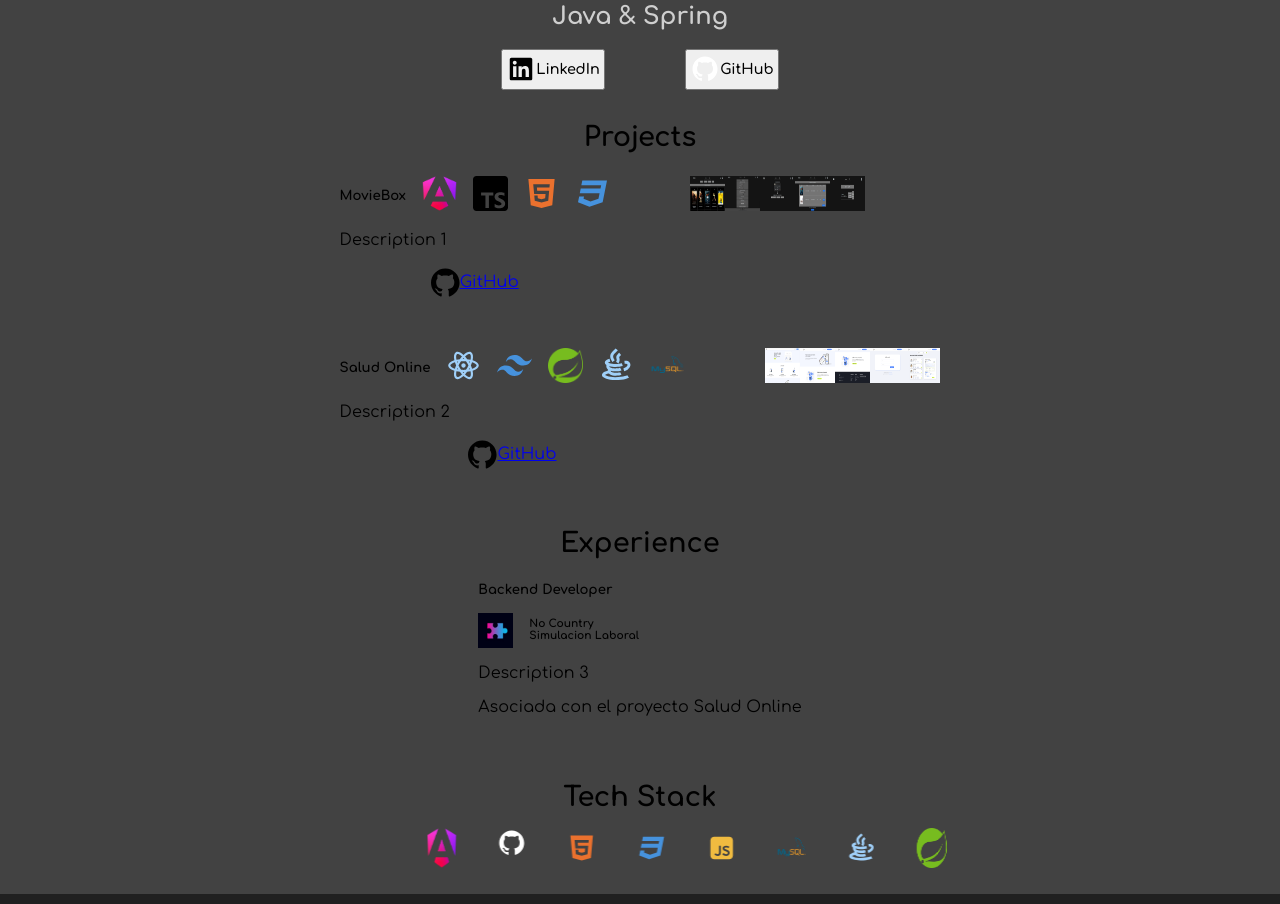
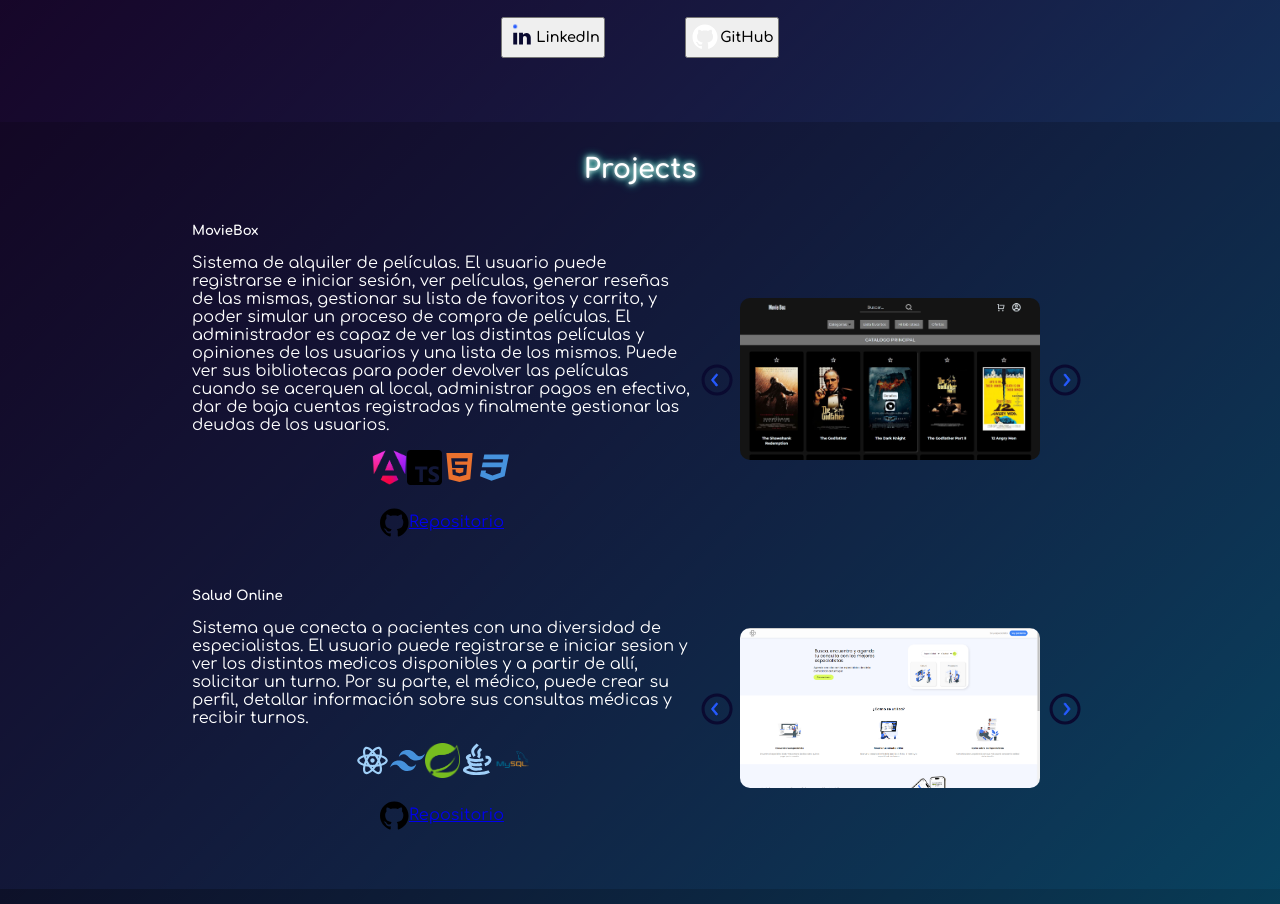
Before and after one commit to Lautaro-Ruiz/Portfolio, an Angular app: page / in a window 1280 px wide. Shown: the part 286-1190 px from the top of the page. Built offline with nearby package versions, Linux system fonts and the light colour scheme.

Commit message:
style: definiendo el color de fondo de navbar y footer y otro para el menu principal

```diff
--- a/src/app/app.component.css
+++ b/src/app/app.component.css
@@ -0,0 +1,10 @@
+main{
+    background: linear-gradient(135deg, #6a0dad, #00ccff); /* Violeta a celeste */
+    color: white;
+}
+
+header {
+    background: linear-gradient(135deg, #1a001f, #002b4d); /* Degradado violeta a azul oscuro */
+    color: white;
+    box-shadow: 0px 2px 10px rgba(0, 0, 0, 0.5);
+}
--- a/src/app/components/experience/experience/experience.component.css
+++ b/src/app/components/experience/experience/experience.component.css
@@ -4,8 +4,9 @@
 
 .box-experiences{
     display: grid;
-    margin-block: 2rem;
     justify-content: center;
+    background: linear-gradient(135deg, rgba(0, 0, 0, 0.8), rgba(0, 0, 0, 0.6));
+    padding-block: 2rem;
 }
 
 .box-title{
@@ -14,6 +15,10 @@
 }
 
 .title{
+    color: white;
+    text-shadow: 0 0 5px #fff, 0 0 10px #00ffcc;
+    margin-bottom: 15px;
+    text-align: center;
     font-size: 1.7rem;
 }
 
--- a/src/app/components/experience/experience/experience.component.html
+++ b/src/app/components/experience/experience/experience.component.html
@@ -15,7 +15,11 @@
                 </div>
             </div>
             <div class="box-description">
-                <p>Description 3</p>
+                <p>Desarrollo de sistema para conectar médicos con pacientes</p>
+                <p>Realización de tareas con Spring Boot y Spring Security</p>
+                <p>Uso de JWT</p>
+                <p>Gestión de base de datos relacional en MySQL</p>
+                <p>Comunicación efectiva en equipo entre varios roles y un Team Leader</p>
             </div>
             <div class="box-proyecto-asociado">
                 <p>Asociada con el proyecto Salud Online</p>
--- a/src/app/components/footer/footer.component.css
+++ b/src/app/components/footer/footer.component.css
@@ -3,7 +3,7 @@
 }
 
 .box-footer{
-    background-color: rgb(32, 32, 32);
+    background: linear-gradient(135deg,  #002b4d, #2a0032); /* Degradado violeta a azul oscuro */
     padding: 0.5rem;
     display: flex;
     align-items: center;
--- a/src/app/components/introduction-section/introduction-section.component.css
+++ b/src/app/components/introduction-section/introduction-section.component.css
@@ -5,8 +5,8 @@
 .box-introduction-section{
     display: grid;
     justify-content: center;
-    margin-top: 4rem;
-    margin-bottom: 2rem;
+    background: linear-gradient(135deg, rgba(0, 0, 0, 0.8), rgba(0, 0, 0, 0.6));
+    padding-block: 4rem;
 }
 
 .introduction{
--- a/src/app/components/introduction-section/introduction-section.component.html
+++ b/src/app/components/introduction-section/introduction-section.component.html
@@ -6,8 +6,9 @@
     </section>
     <section class="box-redes">
         <button class="button linkedIn">
-            <svg xmlns="http://www.w3.org/2000/svg" class="svg" viewBox="0 0 24 24" fill="currentColor">
-                <path d="M18.3362 18.339H15.6707V14.1622C15.6707 13.1662 15.6505 11.8845 14.2817 11.8845C12.892 11.8845 12.6797 12.9683 12.6797 14.0887V18.339H10.0142V9.75H12.5747V10.9207H12.6092C12.967 10.2457 13.837 9.53325 15.1367 9.53325C17.8375 9.53325 18.337 11.3108 18.337 13.6245V18.339H18.3362ZM7.00373 8.57475C6.14573 8.57475 5.45648 7.88025 5.45648 7.026C5.45648 6.1725 6.14648 5.47875 7.00373 5.47875C7.85873 5.47875 8.55173 6.1725 8.55173 7.026C8.55173 7.88025 7.85798 8.57475 7.00373 8.57475ZM8.34023 18.339H5.66723V9.75H8.34023V18.339ZM19.6697 3H4.32923C3.59498 3 3.00098 3.5805 3.00098 4.29675V19.7033C3.00098 20.4202 3.59498 21 4.32923 21H19.6675C20.401 21 21.001 20.4202 21.001 19.7033V4.29675C21.001 3.5805 20.401 3 19.6675 3H19.6697Z"></path>
+            <svg viewBox="0 0 24 24" xmlns="http://www.w3.org/2000/svg" width="30" height="30" fill="none">
+                <style>@keyframes linkedin{0%{transform:translateY(-4px);animation-timing-function:ease-in;opacity:1}24%{opacity:1}40%,65%{transform:translateY(-4px);animation-timing-function:ease-in}82%{transform:translateY(-3px);animation-timing-function:ease-in}93%{transform:translateY(-1px);animation-timing-function:ease-in}25%,55%,75%,87%{transform:translateY(0);animation-timing-function:ease-out}to{transform:translateY(0);animation-timing-function:ease-out;opacity:1}}</style>
+                <path fill="#265BFF" d="M7.361 7.111a1.556 1.556 0 110-3.111 1.556 1.556 0 010 3.111z" style="animation:linkedin 2s infinite both cubic-bezier(1,-.08,0,1.12)"/><path fill="#0A0A30" d="M10.473 18h3.11v-5.25a1.411 1.411 0 011.364-1.512 1.762 1.762 0 011.748 1.512V18h3.11v-5.639a3.5 3.5 0 00-3.48-3.51 3.592 3.592 0 00-2.741 1.371V8.667h-3.111V18zm-4.667 0h3.111V8.667H5.806V18z"/>
             </svg>
             <p>LinkedIn</p>
         </button>
--- a/src/app/components/navbar/navbar/navbar.component.css
+++ b/src/app/components/navbar/navbar/navbar.component.css
@@ -1,5 +1,5 @@
 .box-navbar{
-    margin-block: 2rem;
+
 }
 
 .box-buttons{
--- a/src/app/components/projects/projects.component.css
+++ b/src/app/components/projects/projects.component.css
@@ -4,8 +4,9 @@
 
 .box-projects{
     display: grid;
-    margin-block: 2rem;
     justify-content: center;
+    background: linear-gradient(135deg, rgba(0, 0, 0, 0.8), rgba(0, 0, 0, 0.6));
+    padding-block: 2rem;
 }
 
 .box-title{
@@ -14,6 +15,10 @@
 }
 
 .title{
+    color: white;
+    text-shadow: 0 0 5px #fff, 0 0 10px #00ffcc;
+    margin-bottom: 15px;
+    text-align: center;
     font-size: 1.7rem;
 }
 
@@ -22,20 +27,18 @@
     display: flex;
 }
 
-.box-name-images{
+.box-name{
     display: flex;
     align-items: center;
 }
 
-.box-technologies-images{
-    margin-left: 1rem;
+.box-description{
+    margin-top: 1rem;
+    max-width: 500px;
 }
 
-.box-description{
-    margin-top: 1rem;
-}
-
-.box-link-github{
+.box-technologies,
+.box-github{
     display: flex;
     margin-top: 1rem;
     justify-content: center;
@@ -48,15 +51,25 @@
     align-items: center;
 }
 
-.box-project-images{
-    margin-left: 5rem;
+.box-project-images {
     display: flex;
+    align-items: center;
     justify-content: center;
+    position: relative;
 }
 
+.project-images img {
+    max-width: 100%;
+    height: auto;
+    border-radius: 10px;
+}
 
-
-
+.next, .before {
+    background-color: transparent;
+    cursor: pointer;
+    border-radius: 5px;
+    border: none;
+}
 
 .highlight {
     color: red;
--- a/src/app/components/projects/projects.component.html
+++ b/src/app/components/projects/projects.component.html
@@ -5,29 +5,50 @@
     <section class="projects" *ngFor="let project of projects">
         <div class="project">
             <div>
-                <div class="box-name-images">
+                <div class="box-name">
                     <h5 class="project-name"> {{project.name}} </h5>
-                    <div class="box-technologies-images" *ngFor="let technologieImage of project.technologiesImages">
-                        <img src="/{{technologieImage}}" width="35" height="35" alt="technologie">
-                    </div>
                 </div>
                 <div class="box-description">
                     <p [innerHTML]="highlightWord(project.description, 'usuario')"></p>
                 </div>
-                <div class="box-link-github">
+                <div class="box-technologies">
+                    <div *ngFor="let technologieImage of project.technologiesImages">
+                        <img src="/{{technologieImage}}" class="technologie-image" width="35" height="35" alt="technologie">
+                    </div>
+                </div>
+                <div class="box-github">
                     <a href="https://github.com/Lautaro-Ruiz" class="link github" target="_blank" rel="noopener">
                         <svg width="29" height="35" class="space" viewBox="0 0 25 24" xmlns="http://www.w3.org/2000/svg" alt="Github">
                             <path d="M12.3047 0C5.50634 0 0 5.50942 0 12.3047C0 17.7423 3.52529 22.3535 8.41332 23.9787C9.02856 24.0946 9.25414 23.7142 9.25414 23.3871C9.25414 23.0949 9.24389 22.3207 9.23876 21.2953C5.81601 22.0377 5.09414 19.6444 5.09414 19.6444C4.53427 18.2243 3.72524 17.8449 3.72524 17.8449C2.61064 17.082 3.81137 17.0973 3.81137 17.0973C5.04697 17.1835 5.69604 18.3647 5.69604 18.3647C6.79321 20.2463 8.57636 19.7029 9.27978 19.3881C9.39052 18.5924 9.70736 18.0499 10.0591 17.7423C7.32641 17.4347 4.45429 16.3765 4.45429 11.6618C4.45429 10.3185 4.9311 9.22133 5.72065 8.36C5.58222 8.04931 5.16694 6.79833 5.82831 5.10337C5.82831 5.10337 6.85883 4.77319 9.2121 6.36459C10.1965 6.09082 11.2424 5.95546 12.2883 5.94931C13.3342 5.95546 14.3801 6.09082 15.3644 6.36459C17.7023 4.77319 18.7328 5.10337 18.7328 5.10337C19.3942 6.79833 18.9789 8.04931 18.8559 8.36C19.6403 9.22133 20.1171 10.3185 20.1171 11.6618C20.1171 16.3888 17.2409 17.4296 14.5031 17.7321C14.9338 18.1012 15.3337 18.8559 15.3337 20.0084C15.3337 21.6552 15.3183 22.978 15.3183 23.3779C15.3183 23.7009 15.5336 24.0854 16.1642 23.9623C21.0871 22.3484 24.6094 17.7341 24.6094 12.3047C24.6094 5.50942 19.0999 0 12.3047 0Z"/>
                         </svg>
-                        <p>GitHub</p>
+                        <p>Repositorio</p>
                     </a>
                 </div>
             </div>
             <div class="box-project-images">
-                <div class="project-images" *ngFor="let projectImage of project.projectImages">
-                    <img src="{{projectImage}}" width="35" height="35" alt="projectImage">
+                <button class="before" (click)="previousImage(project)">
+                    <svg viewBox="0 0 24 24"  xmlns="http://www.w3.org/2000/svg" width="48" height="48" fill="none">
+                        <style>@keyframes slide-12{to{transform:translateX(-1px)}}</style><rect width="14" height="14" x="5.523" y="5" stroke="#0A0A30" stroke-width="1.5" rx="7"/>
+                        <path fill="#265BFF" stroke="#265BFF" stroke-linecap="round" stroke-width=".4" d="M13.012 14.846a.429.429 0 00.659-.549L11.757 12l1.914-2.297a.429.429 0 10-.659-.549l-2.138 2.566a.428.428 0 000 .56l2.138 2.566z" style="animation:slide-12 1s infinite alternate both cubic-bezier(1,-.01,0,.98)"/>
+                    </svg>
+                </button>
+
+                <div class="project-images">
+                  <img
+                    [src]="project.projectImages[project.currentImageIndex]"
+                    width="300"
+                    height="200"
+                    alt="projectImage"
+                  >
                 </div>
-            </div>
+
+                <button class="next" (click)="nextImage(project)">
+                    <svg viewBox="0 0 24 24"  xmlns="http://www.w3.org/2000/svg" width="48" height="48" fill="none">
+                        <style>@keyframes slide-15{to{transform:translateX(1px)}}</style><rect width="14" height="14" x="5.523" y="5" stroke="#0A0A30" stroke-width="1.5" rx="7"/>
+                        <path fill="#265BFF" stroke="#265BFF" stroke-linecap="round" stroke-width=".4" d="M11.781 9.154a.429.429 0 00-.659.549L13.038 12l-1.915 2.297a.429.429 0 10.659.549l2.138-2.566a.428.428 0 000-.56l-2.138-2.566z" style="animation:slide-15 1s infinite alternate both cubic-bezier(1,-.01,0,.98)"/>
+                    </svg>
+                </button>
+              </div>
         </div>
     </section>
 </section>
--- a/src/app/components/projects/projects.component.ts
+++ b/src/app/components/projects/projects.component.ts
@@ -11,17 +11,19 @@ export class ProjectsComponent {
   projects = [
     {
       name: 'MovieBox',
-      description: 'Description 1',
+      description: 'Sistema de alquiler de películas. El usuario puede registrarse e iniciar sesión, ver películas, generar reseñas de las mismas, gestionar su lista de favoritos y carrito, y poder simular un proceso de compra de películas. El administrador es capaz de ver las distintas películas y opiniones de los usuarios y una lista de los mismos. Puede ver sus bibliotecas para poder devolver las películas cuando se acerquen al local, administrar pagos en efectivo, dar de baja cuentas registradas y finalmente gestionar las deudas de los usuarios.',
       linkGithub: 'https://github.com/Lautaro-Ruiz/Movie-Box',
       projectImages: ['Main menu.png', 'perfil.png', 'Proceso de compra.png', 'carrito.png', 'lista de usuarios.png'],
-      technologiesImages: ['AngularLogo.webp', 'typescript.svg', 'html5-fill.svg', 'css3-fill.svg']
+      technologiesImages: ['AngularLogo.webp', 'typescript.svg', 'html5-fill.svg', 'css3-fill.svg'],
+      currentImageIndex: 0
     },
     {
       name: 'Salud Online',
-      description: 'Description 2',
+      description: 'Sistema que conecta a pacientes con una diversidad de especialistas. El usuario puede registrarse e iniciar sesion y ver los distintos medicos disponibles y a partir de allí, solicitar un turno. Por su parte, el médico, puede crear su perfil, detallar información sobre sus consultas médicas y recibir turnos.',
       linkGithub: 'https://github.com/bauticalvo/c-18-30-java-react',
       projectImages: ['Landing 1.png', 'Landing 2.png', 'Landing 3.png', 'Login.png', 'Perfil paciente.png'],
-      technologiesImages: ['reactjs-line.svg', 'tailwind-css-fill.svg','spring-logo.png', 'java-line.svg', 'mysql logo.png']
+      technologiesImages: ['reactjs-line.svg', 'tailwind-css-fill.svg','spring-logo.png', 'java-line.svg', 'mysql logo.png'],
+      currentImageIndex: 0
     }
   ]
 
@@ -29,4 +31,21 @@ export class ProjectsComponent {
     const regex = new RegExp(`(${word})`, 'gi'); // Busca todas las apariciones, ignorando mayúsculas/minúsculas
     return text.replace(regex, '<span class="highlight">$1</span>');
   }
+
+  previousImage(project: any): void {
+    if (project.currentImageIndex > 0) {
+      project.currentImageIndex--;
+    } else {
+      project.currentImageIndex = project.projectImages.length - 1; // Ir al final
+    }
+  }
+
+  // Cambiar a la siguiente imagen
+  nextImage(project: any): void {
+    if (project.currentImageIndex < project.projectImages.length - 1) {
+      project.currentImageIndex++;
+    } else {
+      project.currentImageIndex = 0; // Volver al inicio
+    }
+  }
 }
--- a/src/app/components/tech-stack/tech-stack.component.css
+++ b/src/app/components/tech-stack/tech-stack.component.css
@@ -12,23 +12,40 @@
 }
 
 .tech-stack {
-    overflow: hidden; /* Oculta las partes que se salen del contenedor */
-    padding: 10px 0;
+    background: linear-gradient(135deg, rgba(0, 0, 0, 0.8), rgba(0, 0, 0, 0.6));
+    padding-block: 3rem;
 }
 
 .slider {
-    margin-block: 1rem;
     display: flex;
-    gap: 40px; /* Espaciado entre logos */
-    animation: slide 15s linear infinite; /* Animación continua */
+    gap: 15px;
+    justify-content: center;
+    padding-block: 1rem;
 }
 
-.slider img {
+.slider img, .slider svg {
+    background-color: rgba(0, 0, 0, 0.5); /* Fondo oscuro */
+    border-radius: 8px;
+    padding: 5px;
+    border: 2px solid white; /* Mejora la visibilidad */
+    filter: drop-shadow(0 0 10px #6a0dad); /* Resplandor */
+    width: 40px; /* Ajustar tamaño uniforme */
+    height: 40px;
+}
+
+.box-title h4 {
+    color: white;
+    text-shadow: 0 0 5px #fff, 0 0 10px #00ffcc;
+    margin-bottom: 15px;
+    text-align: center;
+}
+
+.slider img, .slider svg {
     height: 40px; /* Ajusta el tamaño de los logos */
     transition: transform 0.3s;
 }
 
-.slider img:hover {
+.slider img:hover, .slider svg:hover {
     transform: scale(1.2); /* Efecto de zoom al pasar el mouse */
 }
 
```
